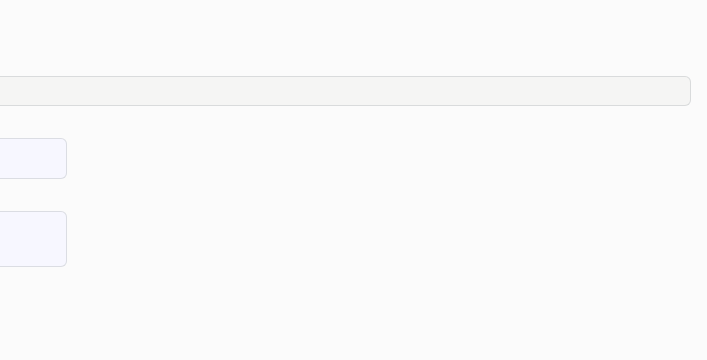
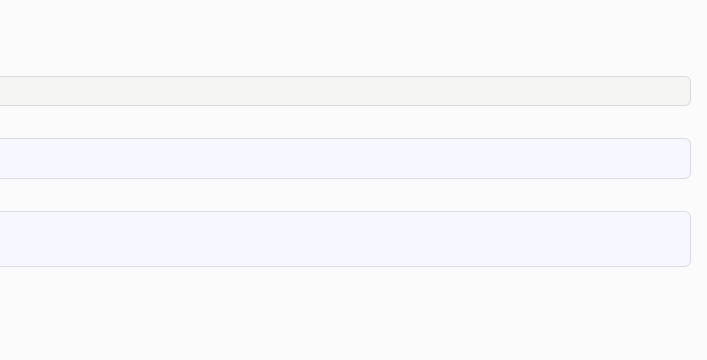
Before and after one commit to DKuzibaev/MyTODO_APP, a plain HTML site: page index.html in a window 1280 px wide. Shown: the full height of the page, 573-1280 px from the left. Drawn offline with Linux system fonts and the light colour scheme.

Commit message:
add media styles

```diff
--- a/style.css
+++ b/style.css
@@ -21,7 +21,7 @@ body {
 }
 
 .container {
-  min-width: 960px;
+  min-width: 100%;
   margin: 0 auto;
   padding: 2rem 1rem;
 }
@@ -197,3 +197,54 @@ body {
   background: #fff;
   cursor: pointer;
 }
+
+@media (min-width: 768px) {
+  .form-control input,
+  .form-control textarea {
+    width: 75%;
+  }
+}
+
+/* Десктоп (1024px и выше) */
+@media (min-width: 1024px) {
+  .form-control input,
+  .form-control textarea {
+    width: 50%;
+  }
+}
+
+/* Мобильные (L - 425px и выше) */
+@media (min-width: 425px) {
+  .form-control input,
+  .form-control textarea {
+    width: 100%;
+  }
+
+  .modal.open {
+    width: 400px;
+  }
+}
+
+/* Мобильные (M - 375px и выше) */
+@media (min-width: 375px) {
+  .form-control input,
+  .form-control textarea {
+    width: 100%;
+  }
+
+  .modal.open {
+    width: 320px;
+  }
+}
+
+/* Мобильные (S - 320px и выше) */
+@media (min-width: 320px) {
+  .form-control input,
+  .form-control textarea {
+    width: 100%;
+  }
+
+  .modal.open {
+    width: 300px;
+  }
+}
```
Also changed, not shown: index.html (+3 -5 lines).
